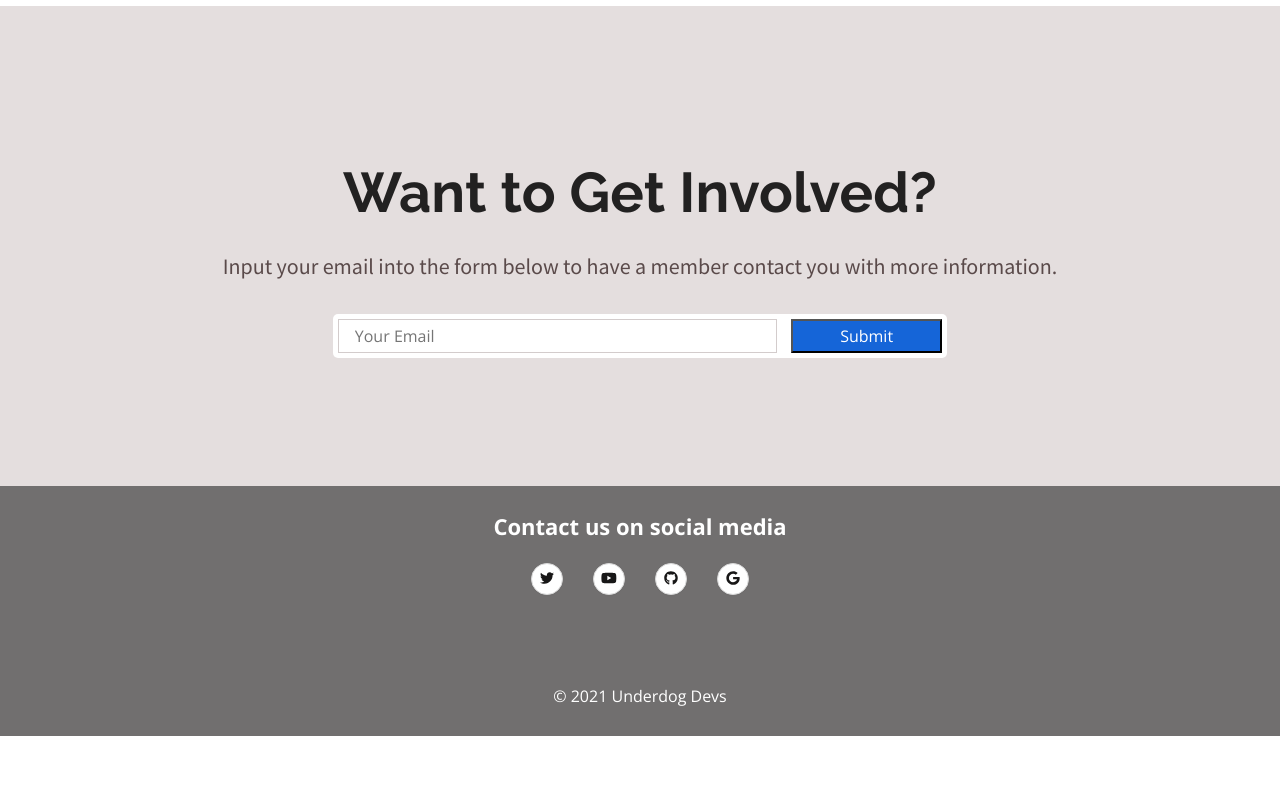
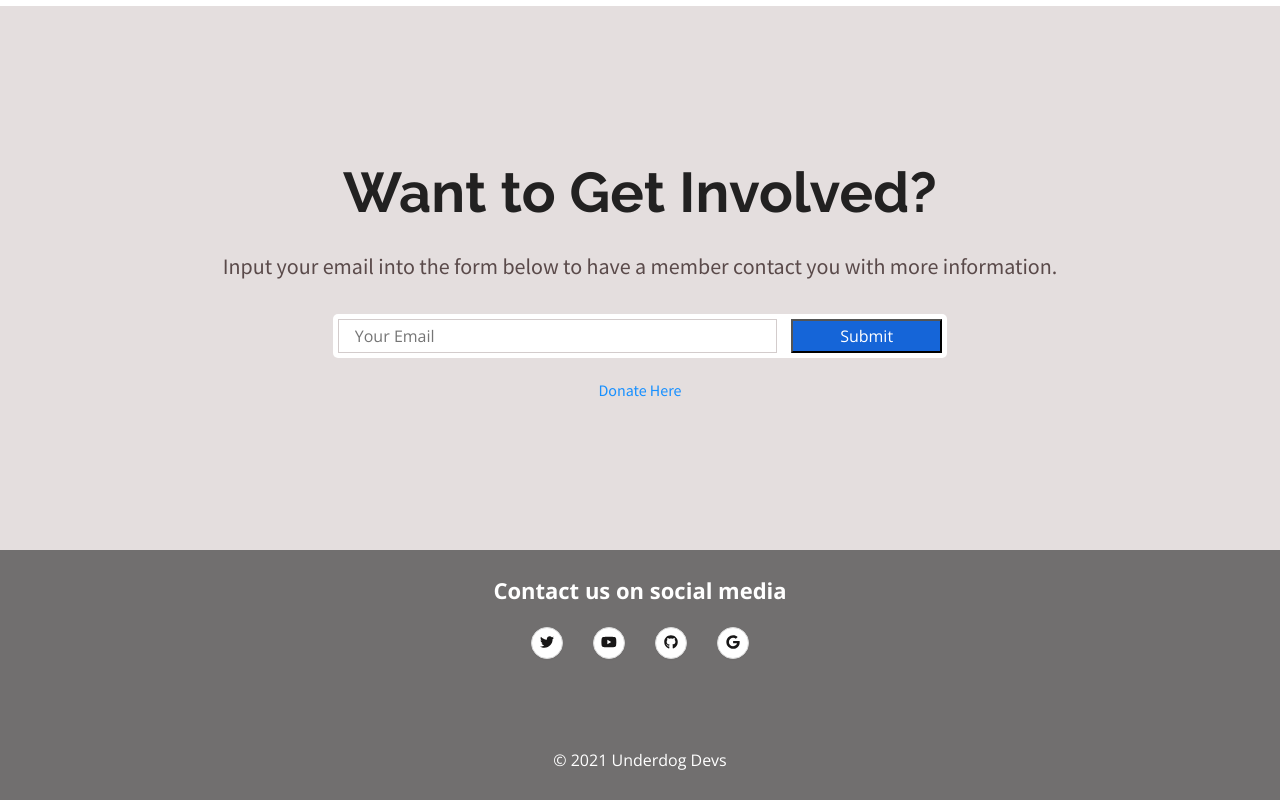
Before and after one commit to Underdog-Devs/website, a React (Create React App) app: page / in a window 1280 px wide. Shown: the part 2940-3740 px from the top of the page. Before the commit the page ends 3676 px from the top, so only its background shows below. Built offline with nearby package versions, Linux system fonts and the light colour scheme; a web font is replaced by a local one.

Commit message:
added donate link to getinvolved component

```diff
--- a/src/CSS/GetInvolved.module.css
+++ b/src/CSS/GetInvolved.module.css
@@ -56,7 +56,9 @@
 .error {
   color: red;
 }
-
+.donate {
+  margin: 1.5rem;
+}
 @media (max-width: 768px) {
   .header {
     text-align: center;
--- a/src/Components/GetInvolved.js
+++ b/src/Components/GetInvolved.js
@@ -76,6 +76,14 @@ const GetInvolved = () => {
           </button>
         </div>
       </form>
+      <a
+        href="https://www.paypal.com/paypalme/underdogdevs"
+        className={styles.donate}
+        rel="noreferrer"
+        target="_blank"
+      >
+        Donate Here
+      </a>
     </div>
   );
 };
```
